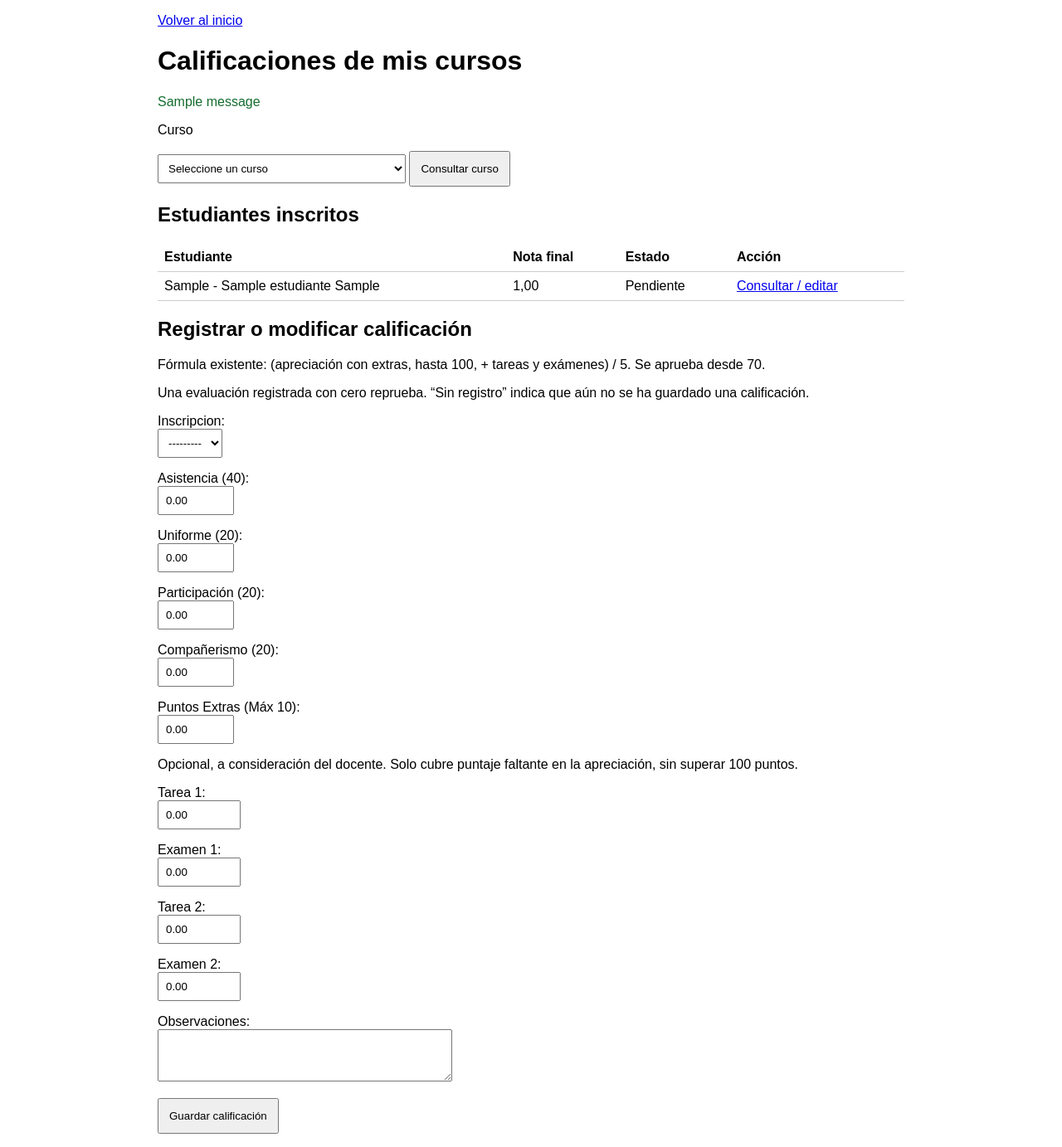
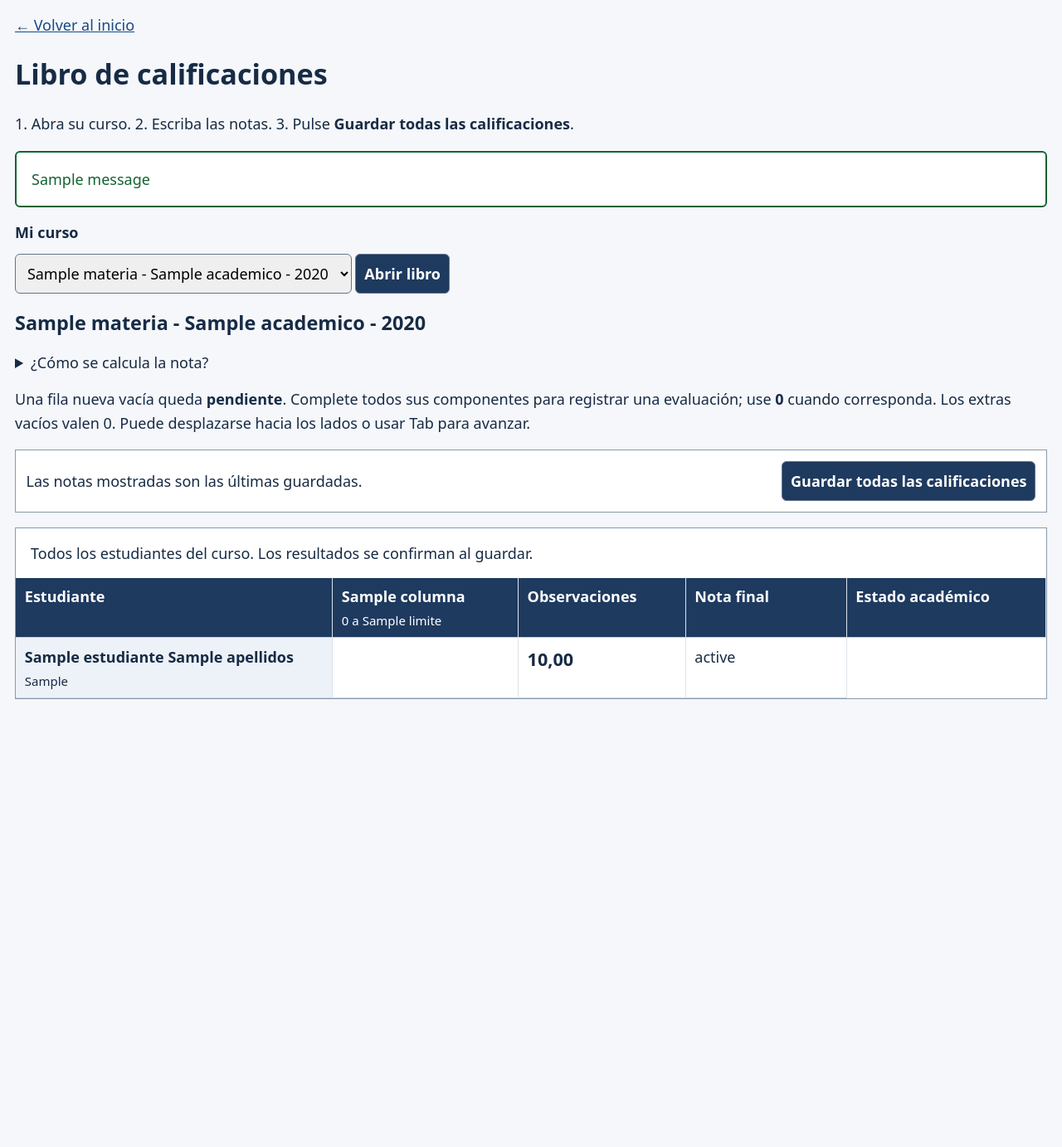
Before and after one commit to jdfuentesm/Vidasys-IBV, a Django app: template templates/academico/registrar_calificacion.html in a window 1280 px wide. Shown: the whole page at 83% size. After the commit the page ends 843 px from the top, so only its background shows below. Run offline with Django 5.2, Linux system fonts and the light colour scheme; tables that the repository leaves empty hold one stand-in row (values such as "Sample post"); the template is opened without the code that fills it: values that come from a table or form of the project are taken from there, most other values are stand-ins (such as "Sample title", 1, 10 or a date in 2020); one stand-in notice (Sample message) is shown.

Commit message:
Implementa libro completo de calificaciones por curso

```diff
--- a/academico/forms.py
+++ b/academico/forms.py
@@ -147,3 +147,70 @@ class CalificacionForm(forms.ModelForm):
             ),
             "observaciones": forms.Textarea(attrs={"rows": 3, "class": "form-control"}),
         }
+
+
+class FilaCalificacionForm(CalificacionForm):
+    """Una fila del libro; reutiliza la validación y persistencia de CalificacionForm."""
+    revision = forms.CharField(widget=forms.HiddenInput)
+
+    def __init__(self, *args, inscripcion, **kwargs):
+        from django.core import signing
+        from hashlib import sha256
+        import json
+
+        self.inscripcion_libro = inscripcion
+        super().__init__(*args, **kwargs)
+        self.fields["inscripcion"].disabled = True
+        self.fields["inscripcion"].widget = forms.HiddenInput()
+        self.initial["inscripcion"] = inscripcion.pk
+        self.bloqueada = inscripcion.estado == "REPROBADA_POR_INASISTENCIA"
+        self.omitir = False
+        # Una nota existente tiene que conservar exactamente su versión al editarla.
+        datos = {campo: str(getattr(self.instance, campo)) for campo in self.Meta.fields
+                 if campo != "inscripcion"}
+        datos.update(pk=self.instance.pk, estado=inscripcion.estado,
+                     nota_final=str(self.instance.nota_final))
+        digest = sha256(json.dumps(datos, sort_keys=True).encode()).hexdigest()
+        self.revision_actual = signing.Signer(salt="vidasys-libro").sign(f"{inscripcion.pk}:{digest}")
+        self.initial["revision"] = self.revision_actual
+        if not self.instance.pk:
+            for campo in Calificacion.COMPONENTES:
+                self.initial[campo] = None
+        for campo in Calificacion.COMPONENTES:
+            self.fields[campo].required = False
+            self.fields[campo].widget.attrs["aria-label"] = (
+                f"{self.fields[campo].label}: {inscripcion.matricula.estudiante}"
+            )
+        self.fields["observaciones"].widget = forms.TextInput(attrs={
+            "aria-label": f"Observaciones: {inscripcion.matricula.estudiante}",
+        })
+        if self.bloqueada:
+            for campo in self.fields.values():
+                campo.disabled = True
+
+    @property
+    def componentes(self):
+        return [self[campo] for campo in Calificacion.COMPONENTES]
+
+    def clean(self):
+        from django.utils.crypto import constant_time_compare
+
+        datos = super().clean()
+        vacia = not any(self.data.get(self.add_prefix(campo), "").strip()
+                        for campo in (*Calificacion.COMPONENTES, "observaciones"))
+        self.omitir = self.bloqueada or (not self.instance.pk and vacia)
+        if self.omitir:
+            return datos
+        if not constant_time_compare(datos.get("revision", ""), self.revision_actual):
+            raise forms.ValidationError(
+                "Esta fila cambió desde que abrió el libro. Recargue y revise la calificación antes de guardar."
+            )
+        for campo in Calificacion.COMPONENTES:
+            if campo != "puntos_extras" and datos.get(campo) is None and campo not in self.errors:
+                self.add_error(campo, "Complete esta nota. Use 0 si la evaluación vale cero.")
+        return datos
+
+    def _post_clean(self):
+        # Una fila nueva vacía no representa una evaluación: no crear un registro con ceros.
+        if not self.omitir:
+            super()._post_clean()
--- /dev/null
+++ b/static/css/calificaciones.css
@@ -0,0 +1,28 @@
+:root { color-scheme: light; font-family: system-ui, sans-serif; font-size: 18px; color: #172b45; background: #f5f7fa; }
+body { margin: 0; }
+main { padding: 1rem; max-width: 1600px; margin: auto; }
+h1 { font-size: 1.9rem; } h2 { font-size: 1.3rem; }
+a { color: #174a85; } p { line-height: 1.6; }
+label { display: block; font-weight: 700; margin: .75rem 0; }
+input, select, button { font: inherit; min-height: 48px; border: 1px solid #64748b; border-radius: 6px; padding: .55rem; }
+select { max-width: 100%; }
+button { background: #1e3a5f; color: white; cursor: pointer; font-weight: 700; }
+input:focus, select:focus, button:focus, a:focus, summary:focus, .tabla-scroll:focus { outline: 3px solid #b96b00; outline-offset: 2px; }
+.mensaje { padding: 1rem; border: 2px solid; border-radius: 6px; background: white; }
+.error, .errorlist { color: #9c1720; } .success { color: #146332; }
+.errorlist { padding-left: 1rem; font-size: .9rem; min-width: 9rem; }
+.tabla-scroll { overflow: auto; max-height: 65vh; background: white; border: 1px solid #8b9aad; margin-top: 1rem; }
+table { border-collapse: separate; border-spacing: 0; width: 100%; }
+caption { text-align: left; padding: 1rem; }
+th, td { border-bottom: 1px solid #c7d1dc; border-right: 1px solid #dde3eb; padding: .6rem; text-align: left; vertical-align: top; }
+thead th { position: sticky; top: 0; z-index: 2; background: #1e3a5f; color: white; min-width: 7rem; }
+.estudiante { position: sticky; left: 0; min-width: 12rem; max-width: 15rem; background: #edf2f8; z-index: 1; }
+thead .estudiante { background: #1e3a5f; z-index: 3; }
+small { display: block; font-weight: 400; margin-top: .35rem; }
+td input[type=number] { width: 7rem; } td input[type=text] { width: 13rem; }
+input[aria-invalid=true] { border: 2px solid #9c1720; background: #fff4f3; }
+input:disabled { background: #e4e8ed; color: #475569; }
+.resultado { font-size: 1.2rem; font-weight: 700; white-space: nowrap; }
+.guardar { position: sticky; top: 0; z-index: 4; background: #fff; padding: .7rem; border: 1px solid #8b9aad; display: flex; align-items: center; justify-content: space-between; gap: 1rem; flex-wrap: wrap; }
+.guardar p { margin: 0; } .bloqueada { color: #475569; }
+@media(max-width: 600px) { main { padding: .5rem; } .estudiante { min-width: 9rem; max-width: 10rem; } .guardar button { width: 100%; } }
--- /dev/null
+++ b/static/js/calificaciones.js
@@ -0,0 +1,52 @@
+/* La vista previa usa el cálculo del servidor, sin duplicar la fórmula académica. */
+(() => {
+    const libro = document.getElementById('libro');
+    if (!libro) return;
+    const estado = document.getElementById('estado-guardado');
+    let pendiente = libro.dataset.unsaved === 'true';
+    let temporizador;
+    let solicitud;
+    let secuencia = 0;
+    libro.addEventListener('input', () => {
+        pendiente = true;
+        estado.textContent = 'Tiene cambios sin guardar. Calculando vista previa…';
+        clearTimeout(temporizador);
+        if (solicitud) solicitud.abort();
+        const actual = ++secuencia;
+        temporizador = setTimeout(async () => {
+            solicitud = new AbortController();
+            const datos = new FormData(libro);
+            datos.set('accion', 'calcular');
+            try {
+                const respuesta = await fetch(libro.dataset.previewUrl, {
+                    method: 'POST', body: datos, signal: solicitud.signal,
+                    credentials: 'same-origin', headers: {'Accept': 'application/json'}
+                });
+                if (!respuesta.ok) throw new Error('No disponible');
+                const resultado = await respuesta.json();
+                if (actual !== secuencia) return;
+                for (const fila of resultado.filas) {
+                    const elemento = libro.querySelector(`[data-inscripcion="${fila.id}"]`);
+                    if (!elemento) continue;
+                    elemento.querySelector('[data-nota]').textContent = fila.nota;
+                    elemento.querySelector('[data-estado]').textContent = fila.estado;
+                }
+                estado.textContent = 'Vista previa calculada. Pulse Guardar todas las calificaciones para confirmar.';
+            } catch (error) {
+                if (error.name !== 'AbortError') estado.textContent = 'Cambios sin guardar. La vista previa no está disponible; el cálculo se realizará al guardar.';
+            }
+        }, 500);
+    });
+    libro.addEventListener('submit', () => {
+        pendiente = false;
+        clearTimeout(temporizador);
+        if (solicitud) solicitud.abort();
+    });
+    document.getElementById('seleccion-curso').addEventListener('submit', event => {
+        if (pendiente && !window.confirm('Tiene cambios sin guardar. ¿Desea cambiar de curso y dejarlos sin guardar?')) event.preventDefault();
+        else pendiente = false;
+    });
+    window.addEventListener('beforeunload', event => {
+        if (pendiente) { event.preventDefault(); event.returnValue = ''; }
+    });
+})();
--- a/templates/academico/registrar_calificacion.html
+++ b/templates/academico/registrar_calificacion.html
@@ -1,63 +1,74 @@
+{% load static %}
 <!DOCTYPE html>
 <html lang="es">
 <head>
     <meta charset="UTF-8">
     <meta name="viewport" content="width=device-width, initial-scale=1">
-    <title>Calificaciones — VidaSys-IBV</title>
-    <style>
-        body { font-family: sans-serif; max-width: 900px; margin: auto; padding: 1rem; }
-        label { display: block; margin-top: 1rem; }
-        input, select, textarea { max-width: 100%; padding: .5rem; box-sizing: border-box; }
-        .errorlist, .error { color: #a11212; }
-        .success { color: #146c2e; }
-        table { width: 100%; border-collapse: collapse; margin-top: 1rem; }
-        td, th { text-align: left; padding: .5rem; border-bottom: 1px solid #ccc; }
-        button { margin-top: 1rem; padding: .75rem; }
-    </style>
+    <title>Libro de calificaciones — VidaSys-IBV</title>
+    <link rel="stylesheet" href="{% static 'css/calificaciones.css' %}">
+    <script src="{% static 'js/calificaciones.js' %}" defer></script>
 </head>
 <body>
-    <a href="{% url 'dashboard' %}">Volver al inicio</a>
-    <h1>Calificaciones de mis cursos</h1>
-    {% for message in messages %}<p role="status" class="{{ message.tags }}">{{ message }}</p>{% endfor %}
-    <form method="get">
-        <label for="curso">Curso</label>
+<main>
+    <a href="{% url 'dashboard' %}">← Volver al inicio</a>
+    <h1>Libro de calificaciones</h1>
+    <p>1. Abra su curso. 2. Escriba las notas. 3. Pulse <strong>Guardar todas las calificaciones</strong>.</p>
+    {% for message in messages %}<p role="status" class="mensaje {{ message.tags }}">{{ message }}</p>{% endfor %}
+    <form method="get" id="seleccion-curso">
+        <label for="curso">Mi curso</label>
         <select name="curso" id="curso" required>
             <option value="">Seleccione un curso</option>
             {% for item in cursos %}<option value="{{ item.pk }}" {% if curso.pk == item.pk %}selected{% endif %}>{{ item }}</option>{% endfor %}
         </select>
-        <button type="submit">Consultar curso</button>
+        <button type="submit">Abrir libro</button>
     </form>
     {% if not cursos %}<p>No hay cursos asignados a su cuenta docente.</p>{% endif %}
     {% if curso %}
-        <h2>Estudiantes inscritos</h2>
-        <table>
-            <thead><tr><th>Estudiante</th><th>Nota final</th><th>Estado</th><th>Acción</th></tr></thead>
-            <tbody>
-                {% for item in inscripciones %}
-                    <tr>
-                        <td>{{ item.matricula.estudiante }}</td>
-                        <td>{{ item.calificacion.nota_final|default_if_none:"Pendiente"|default:"Pendiente" }}</td>
-                        <td>{{ item.calificacion.get_estado_display|default:"Sin registro" }}</td>
-                        <td><a href="?curso={{ curso.pk }}&amp;inscripcion={{ item.pk }}">Consultar / editar</a></td>
+        <h2>{{ curso }}</h2>
+        <details>
+            <summary>¿Cómo se calcula la nota?</summary>
+            <p>(Apreciación con extras, máximo 100, + tarea 1 + examen 1 + tarea 2 + examen 2) / 5. Se aprueba desde 70.</p>
+            <p>Los extras son opcionales: hasta 10 puntos para completar la apreciación, a consideración del docente.</p>
+        </details>
+        <p id="ayuda-libro">Una fila nueva vacía queda <strong>pendiente</strong>. Complete todos sus componentes para registrar una evaluación; use <strong>0</strong> cuando corresponda. Los extras vacíos valen 0. Puede desplazarse hacia los lados o usar Tab para avanzar.</p>
+        {% if filas %}
+        <form method="post" id="libro" data-unsaved="{% if request.method == 'POST' %}true{% else %}false{% endif %}" data-preview-url="{% url 'registrar_calificacion' %}">
+            {% csrf_token %}<input type="hidden" name="curso" value="{{ curso.pk }}">
+            <div class="guardar">
+                <p id="estado-guardado" role="status">{% if request.method == "POST" %}Hay notas sin guardar. Revise los errores y vuelva a guardar.{% else %}Las notas mostradas son las últimas guardadas.{% endif %}</p>
+                <button type="submit">Guardar todas las calificaciones</button>
+            </div>
+            <div class="tabla-scroll" tabindex="0" role="region" aria-label="Notas de todos los estudiantes" aria-describedby="ayuda-libro">
+            <table>
+                <caption>Todos los estudiantes del curso. Los resultados se confirman al guardar.</caption>
+                <thead><tr><th scope="col" class="estudiante">Estudiante</th>
+                    {% for campo, nombre, limite in columnas %}<th scope="col">{{ nombre|capfirst }}<small>0 a {{ limite }}</small></th>{% endfor %}
+                    <th scope="col">Observaciones</th><th scope="col">Nota final</th><th scope="col">Estado académico</th>
+                </tr></thead>
+                <tbody>
+                {% for fila in filas %}
+                    <tr data-inscripcion="{{ fila.inscripcion.pk }}" {% if fila.form.bloqueada %}class="bloqueada"{% endif %}>
+                        <th scope="row" class="estudiante">
+                            {{ fila.inscripcion.matricula.estudiante.nombres }} {{ fila.inscripcion.matricula.estudiante.apellidos }}
+                            <small>{{ fila.inscripcion.matricula.estudiante.codigo_estudiante }}</small>
+                            <input type="hidden" name="inscripciones" value="{{ fila.inscripcion.pk }}">
+                            {{ fila.form.inscripcion }}{{ fila.form.revision }}{{ fila.form.revision.errors }}
+                            {{ fila.form.non_field_errors }}
+                            {% if fila.form.bloqueada %}<small>No editable: reprobada por inasistencia.</small>{% endif %}
+                        </th>
+                        {% for field in fila.form.componentes %}<td>{{ field }}{{ field.errors }}</td>{% endfor %}
+                        <td>{{ fila.form.observaciones }}{{ fila.form.observaciones.errors }}</td>
+                        <td class="resultado" data-nota>{% if fila.nota.nota_final != None %}{{ fila.nota.nota_final|floatformat:2 }}{% else %}Pendiente{% endif %}</td>
+                        <td data-estado>{% if fila.form.bloqueada %}Bloqueada por inasistencia{% elif fila.nota %}{{ fila.nota.get_estado_display }}{% else %}Pendiente{% endif %}</td>
                     </tr>
-                {% empty %}<tr><td colspan="4">Este curso no tiene estudiantes inscritos.</td></tr>{% endfor %}
-            </tbody>
-        </table>
-        {% if form and seleccionada %}
-            <h2>Registrar o modificar calificación</h2>
-            <p>Fórmula existente: (apreciación con extras, hasta 100, + tareas y exámenes) / 5. Se aprueba desde 70.</p>
-            <p>Una evaluación registrada con cero reprueba. “Sin registro” indica que aún no se ha guardado una calificación.</p>
-            <form method="post">
-                {% csrf_token %}
-                <input type="hidden" name="curso" value="{{ curso.pk }}">
-                <input type="hidden" name="inscripcion" value="{{ seleccionada.pk }}">
-                {{ form.non_field_errors }}
-                {% for field in form %}
-                    <div>{{ field.label_tag }}{{ field }}{% if field.help_text %}<p>{{ field.help_text }}</p>{% endif %}{{ field.errors }}</div>
                 {% endfor %}
-                <button type="submit">Guardar calificación</button>
-            </form>
-        {% else %}<p>Seleccione un estudiante para consultar o registrar su calificación.</p>{% endif %}
+                </tbody>
+            </table>
+            </div>
+
+        </form>
+        {% else %}<p>Este curso no tiene estudiantes inscritos.</p>{% endif %}
     {% endif %}
+</main>
 </body>
 </html>
```
Also changed, not shown: academico/CALIFICACIONES.md (+39 -8 lines), academico/models.py (+6 -4 lines), academico/tests.py (+171 -15 lines), academico/views.py (+77 -47 lines).
